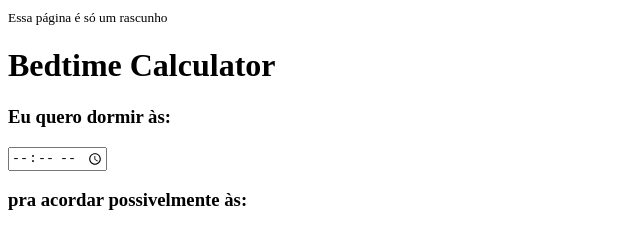
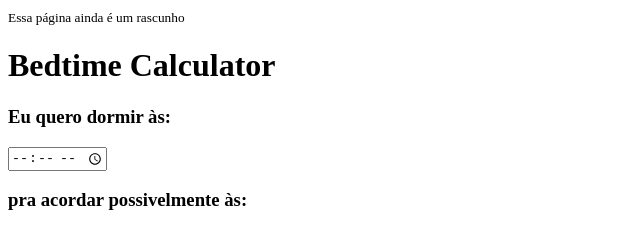
Before and after one commit to yudi-azvd/bedtime-calculator, a plain HTML site: page index.html in a window 1280 px wide. Shown: the full height of the page, 0-640 px from the left. Drawn offline with Linux system fonts and the light colour scheme.

Commit message:
Deploying to gh-pages from @ yudi-azvd/bedtime-calculator@007cbce15df289c4b27e4775a3a9c0c743a909f4 🚀

```diff
--- a/index.html
+++ b/index.html
@@ -1 +1 @@
-<!DOCTYPE html><html lang="en"><head><meta charset="utf-8"><meta http-equiv="X-UA-Compatible" content="IE=edge"><meta name="viewport" content="width=device-width, initial-scale=1.0"><title>Bedtime Calculator</title></head><body> <small>Essa página é só um rascunho</small> <h1>Bedtime Calculator</h1> <h3>Eu quero dormir às:</h3> <input type="time" id="start-time-sleep"> <h3>pra acordar possivelmente às:</h3> <div id="times-wake-up"> </div>  <script type="module" src="index.6680df30.js"></script> </body></html>
+<!DOCTYPE html><html lang="en"><head><meta charset="utf-8"><meta http-equiv="X-UA-Compatible" content="IE=edge"><meta name="viewport" content="width=device-width, initial-scale=1.0"><title>Bedtime Calculator</title><link rel="icon" type="image/png" href="favicon.b3da7c29.png"></head><body> <small>Essa página ainda é um rascunho</small> <h1>Bedtime Calculator</h1> <h3>Eu quero dormir às:</h3> <input type="time" id="start-time-sleep"> <h3>pra acordar possivelmente às:</h3> <div id="times-wake-up"> </div>  <script type="module" src="index.6680df30.js"></script> </body></html>
```
Also changed, not shown: favicon.b3da7c29.png (added).
